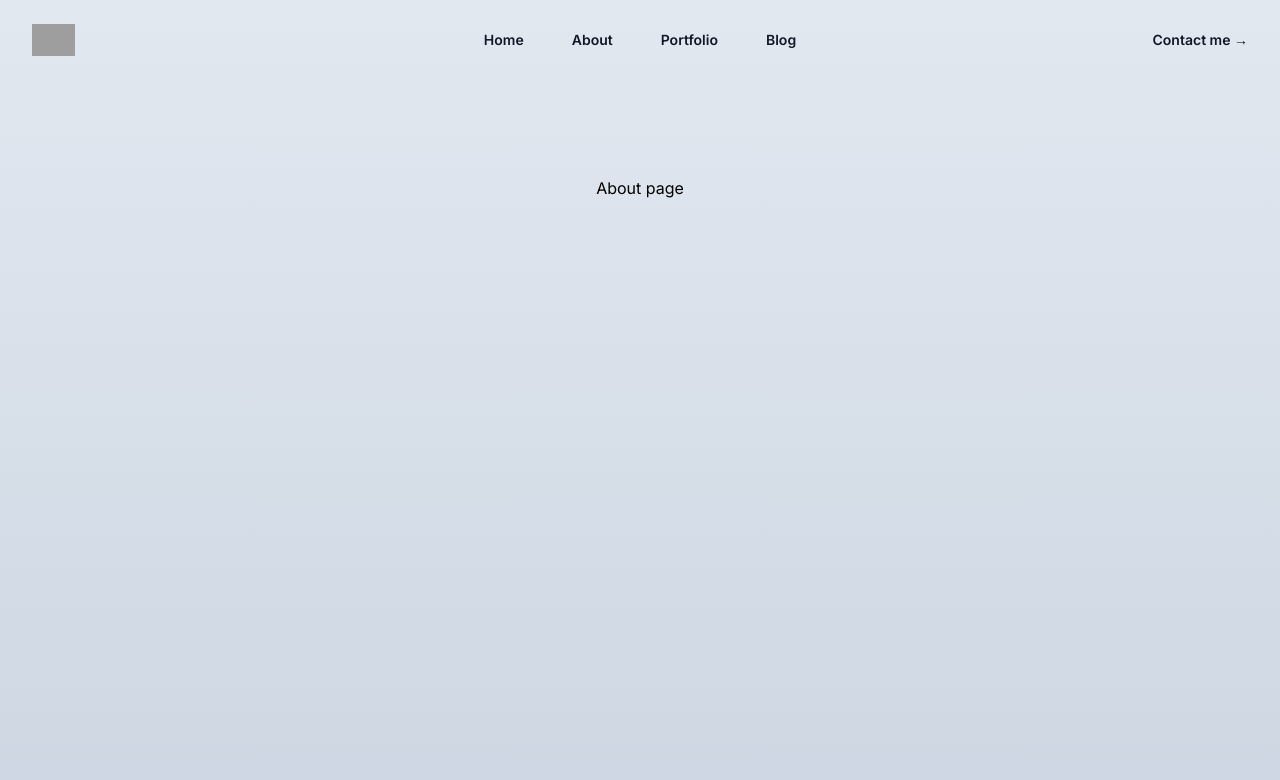
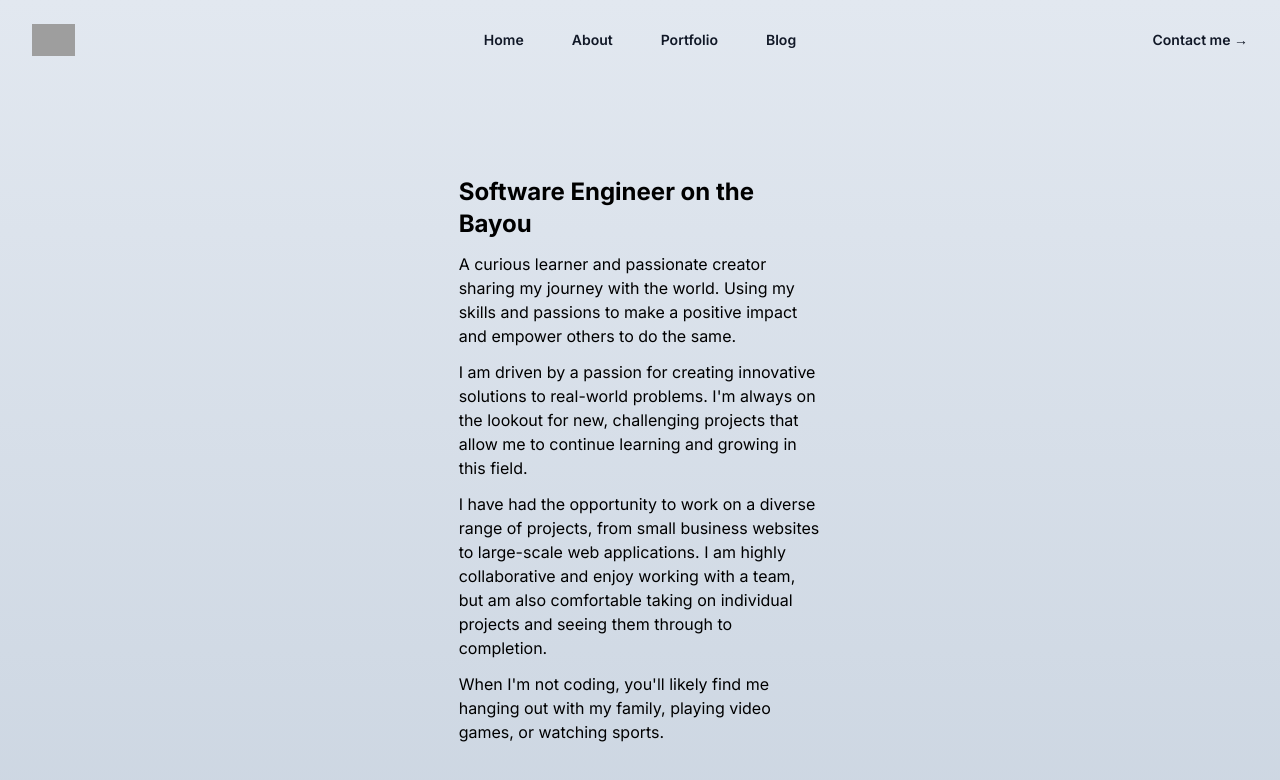
Before and after one commit to asvirts/portfolio, a Next.js app: page /about in a window 1280 px wide. Shown: the top 780 px of the page. Built offline with nearby package versions, Linux system fonts and the light colour scheme; grey boxes are pictures that could not be loaded.

Commit message:
created about page

```diff
--- a/src/app/about/page.tsx
+++ b/src/app/about/page.tsx
@@ -1,7 +1,33 @@
+/* eslint-disable react/no-unescaped-entities */
 export default function About() {
-    return (
-        <main className="flex min-h-screen flex-col items-center justify-between p-24">
-            About page
-        </main>
-        )
+  return (
+    <main className="flex min-h-screen flex-col items-center justify-between p-24">
+      <div className="container md:w-2/6 sm:w-full">
+        <h1 className="font-bold text-2xl mb-3 block">
+          Software Engineer on the Bayou
+        </h1>
+        <p className="my-3">
+          A curious learner and passionate creator sharing my journey with the
+          world. Using my skills and passions to make a positive impact and
+          empower others to do the same.
+        </p>
+        <p className="my-3">
+          I am driven by a passion for creating innovative solutions to
+          real-world problems. I'm always on the lookout for new, challenging
+          projects that allow me to continue learning and growing in this field.
+        </p>
+        <p className="my-3">
+          I have had the opportunity to work on a diverse range of projects,
+          from small business websites to large-scale web applications. I am
+          highly collaborative and enjoy working with a team, but am also
+          comfortable taking on individual projects and seeing them through to
+          completion.
+        </p>
+        <p className="my-3">
+          When I'm not coding, you'll likely find me hanging out with my family,
+          playing video games, or watching sports.
+        </p>
+      </div>
+    </main>
+  );
 }
```
